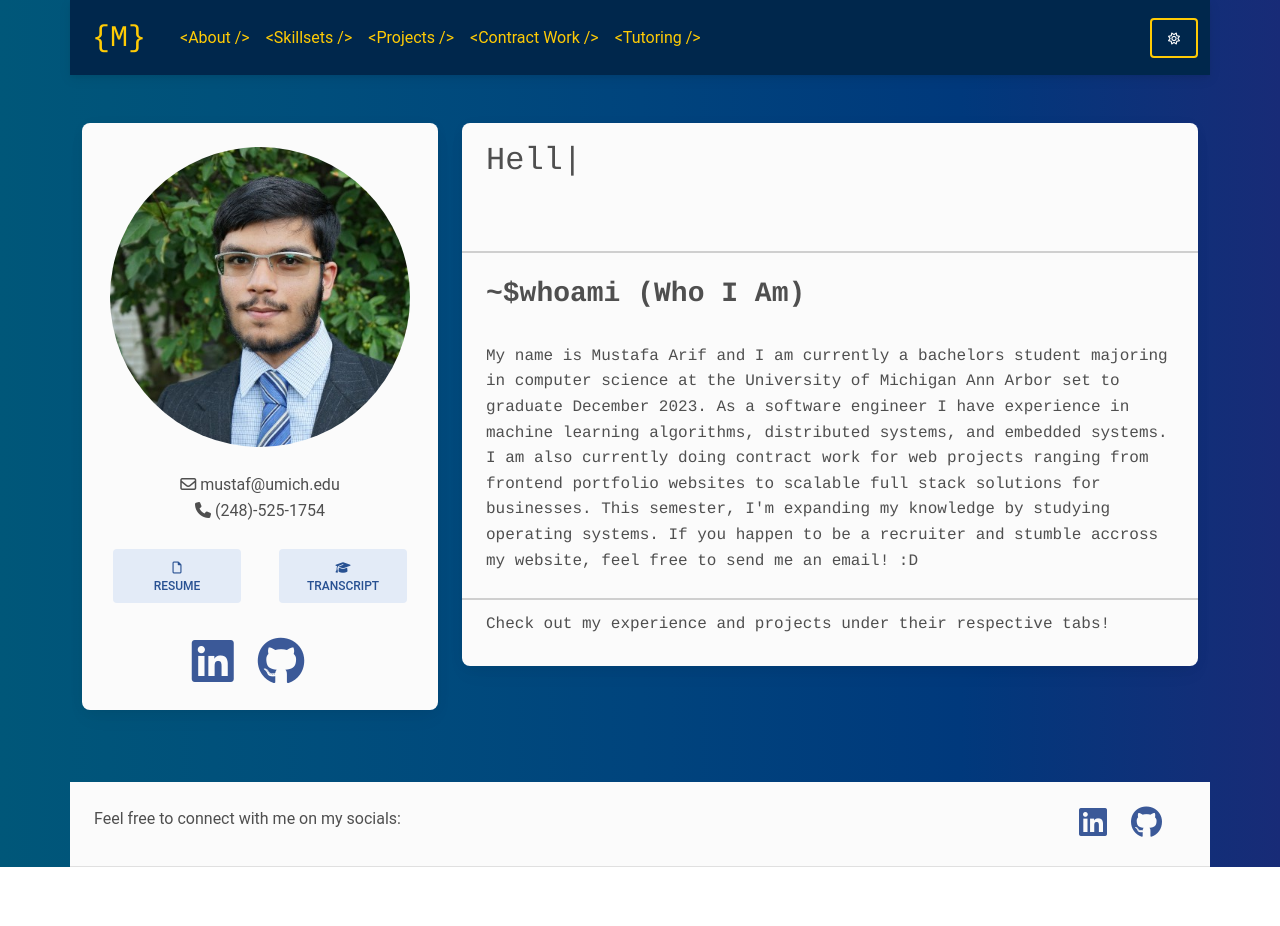
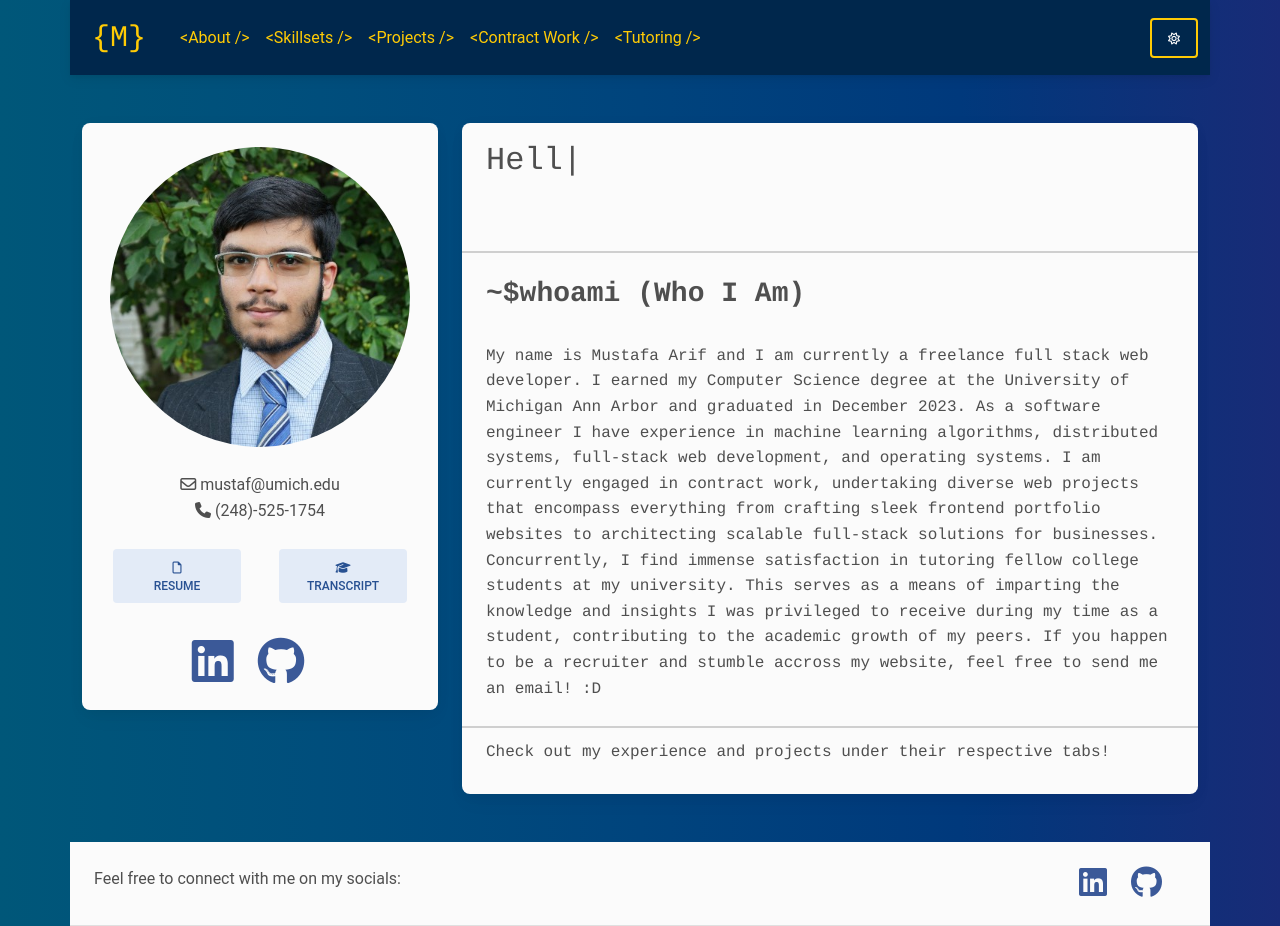
Before and after one commit to MustafaArif519/03-portfolio, a React (Vite) app: page / in a window 1280 px wide. Before the commit the page ends 867 px from the top, so only its background shows below. Built offline with nearby package versions, Linux system fonts and the light colour scheme.

Commit message:
Made some updates to about description

```diff
--- a/src/about/About.jsx
+++ b/src/about/About.jsx
@@ -173,13 +173,15 @@ export default function About({theme, iconColor}) {
         <MDBCardTitle> <h3 style={{ fontWeight: 'bold' }}>~$whoami (Who I Am)</h3> </MDBCardTitle>
         <br />
         <MDBCardText>
-          My name is Mustafa Arif and I am currently a bachelors student majoring in computer
-          science at the University of Michigan Ann Arbor set to graduate December 2023. As a
-          software engineer
-          I have experience in machine learning algorithms, distributed systems, and embedded systems.
-          I am also currently doing contract work for web projects ranging from frontend
-          portfolio websites to scalable full stack solutions for businesses.
-          This semester, I'm expanding my knowledge by studying operating systems.
+        My name is Mustafa Arif and I am currently a freelance full stack web developer. I earned my
+Computer Science degree at the University of Michigan Ann Arbor and graduated in December 2023. As a software engineer
+          I have experience in machine learning algorithms, distributed systems, full-stack web development, and operating systems.
+          I am currently engaged in contract work, undertaking diverse web projects that encompass
+           everything from crafting sleek frontend portfolio websites to architecting scalable
+           full-stack solutions for businesses. Concurrently, I find immense satisfaction in tutoring
+           fellow college students at my university. This serves as a means of imparting the knowledge
+           and insights I was privileged to receive during my time as a student, contributing to the
+            academic growth of my peers.
           If you happen to be a recruiter and stumble accross my website, feel free to send me
           an email! :D
 
```
Also changed, not shown: 1 other file (tests, documents, lock files or other folders).
